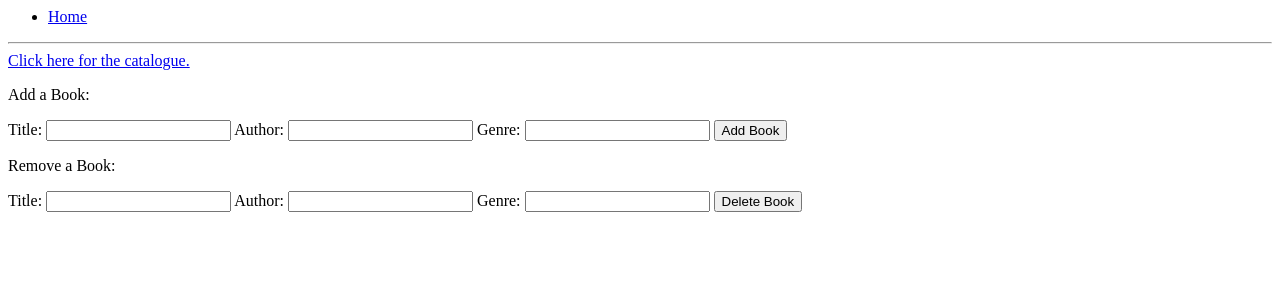
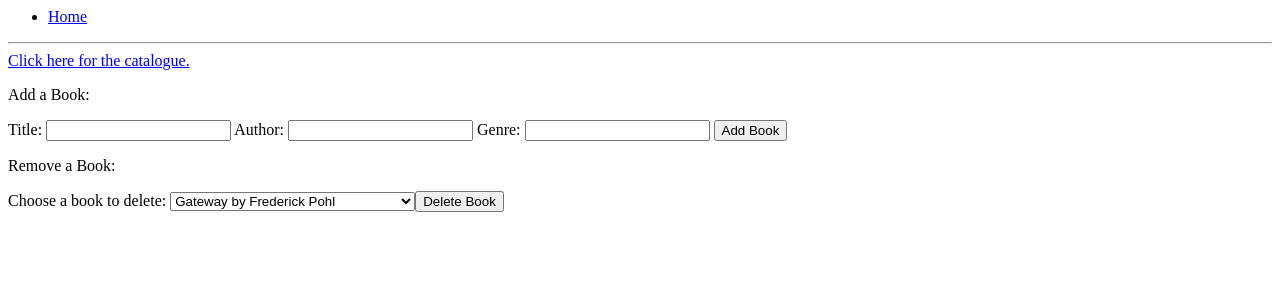
Before and after one commit to ASGili/library_homework, a Flask app: page / in a window 1280 px wide. Shown: the top 300 px of the page. Run offline with Flask 3, Linux system fonts and the light colour scheme.

Commit message:
added dropdown menu

```diff
--- a/controllers/controller.py
+++ b/controllers/controller.py
@@ -5,7 +5,7 @@ from models.book import Book
 
 @app.route('/')
 def index():
-    return render_template('index.html',title="Home Page")
+    return render_template('index.html',title="Home Page", books=books)
 
 @app.route('/', methods=['POST'])
 def adddel_book():
@@ -17,10 +17,6 @@ def adddel_book():
         add_book(new_book)
         return index()
     elif request.form['submit'] == "Delete Book":
-        # book_title = str(request.form['title'])
-        # book_author = str(request.form['author'])
-        # book_genre = str(request.form['genre'])
-        # new_book = Book(book_title,book_author,book_genre)
         # del_book(new_book)
         return index()
     else:
--- a/templates/index.html
+++ b/templates/index.html
@@ -16,12 +16,11 @@
 
 <p>Remove a Book:</p>
 <form name="del_book" method="POST">
-    <label for="title">Title:</label>
-    <input type="text" name="title">
-    <label for="author">Author:</label>
-    <input type="text" name="author">
-    <label for="genre">Genre:</label>
-    <input type="text" name="genre">
+    <label for="choose_book">Choose a book to delete: </label>
+    <select name="choose_book">
+        {% for book in books %}
+            <option value="{{book[loop.index0]}}">{{book.title}} by {{book.author}}</option>
+        {% endfor %}
     <input type="submit" name="submit" value="Delete Book">
 </form>
 
```
